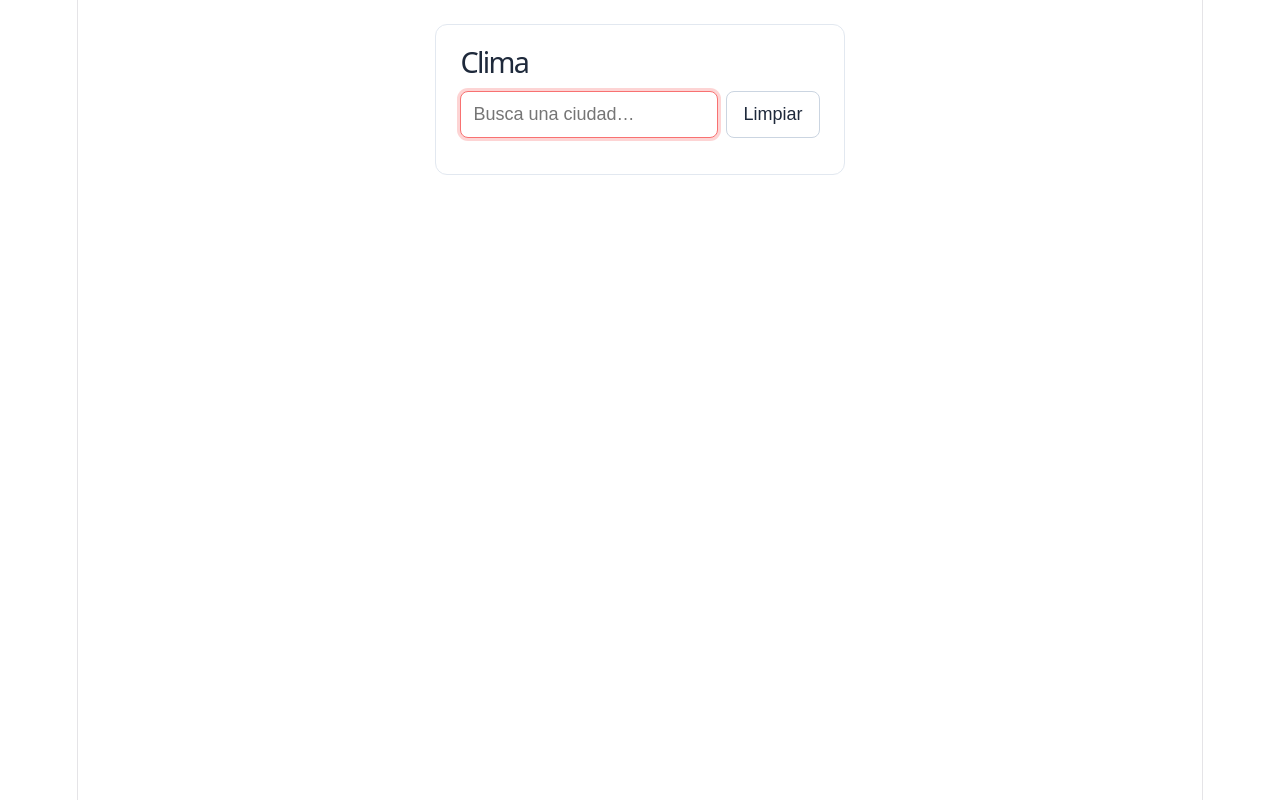
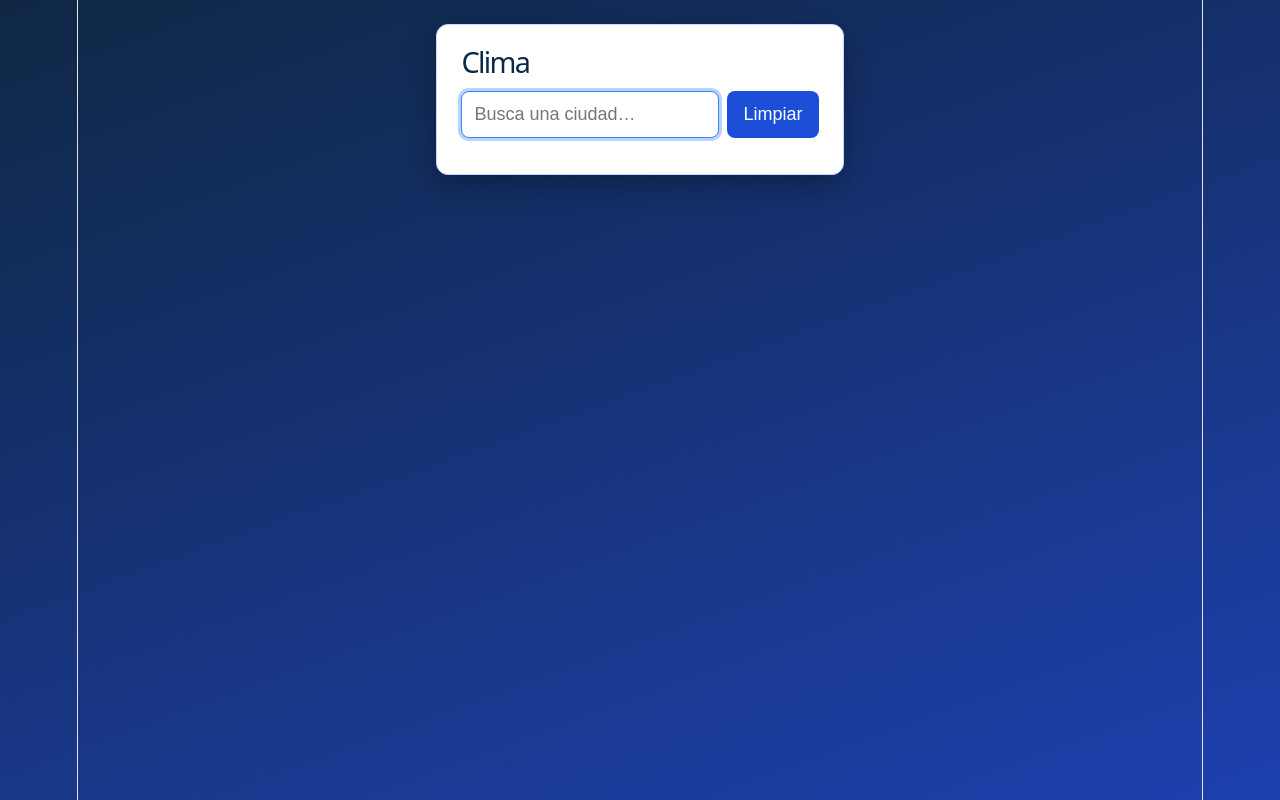
Before and after one commit to YulianOrtega1152485/clima-react, a React (Vite) app: page / in a window 1280 px wide. Built offline with nearby package versions, Linux system fonts and the light colour scheme.

Commit message:
Nueva versión css

```diff
--- a/src/App.css
+++ b/src/App.css
@@ -1,12 +1,32 @@
+:root {
+  --fondo: #0f2744;
+  --tarjeta: #ffffff;
+  --azul-oscuro: #0b2a4a;
+  --azul: #1d4ed8;
+  --azul-medio: #3b82f6;
+  --azul-claro: #dbeafe;
+  --azul-suave: #eff6ff;
+  --borde: #bfdbfe;
+  --texto: #0f2744;
+  --texto-suave: #475f7f;
+}
+
+body {
+  margin: 0;
+  min-height: 100vh;
+  background: linear-gradient(160deg, #0f2744 0%, #1e40af 100%);
+}
+
 .app {
   max-width: 720px;
   margin: 24px auto;
   padding: 24px;
   box-sizing: border-box;
-  background: #fff;
-  color: #1e293b;
-  border: 1px solid #e2e8f0;
+  background: var(--tarjeta);
+  color: var(--texto);
+  border: 1px solid var(--borde);
   border-radius: 12px;
+  box-shadow: 0 10px 30px rgba(0, 0, 0, 0.3);
   text-align: left;
   font-family: system-ui, "Segoe UI", Roboto, sans-serif;
 }
@@ -14,7 +34,7 @@
 .app h1 {
   margin: 0 0 16px;
   font-size: 1.6rem;
-  color: #1e293b;
+  color: var(--azul-oscuro);
 }
 
 /* Buscador */
@@ -28,30 +48,31 @@
   flex: 1;
   padding: 12px;
   font-size: 1rem;
-  border: 1px solid #cbd5e1;
+  border: 1px solid var(--borde);
   border-radius: 8px;
-  background: #fff;
-  color: #1e293b;
+  background: var(--azul-suave);
+  color: var(--texto);
 }
 
 .buscador input:focus {
   outline: none;
-  border-color: #f87171;
-  box-shadow: 0 0 0 3px rgba(248, 113, 113, 0.3);
+  border-color: var(--azul-medio);
+  box-shadow: 0 0 0 3px rgba(59, 130, 246, 0.35);
+  background: #fff;
 }
 
 .buscador button {
   padding: 0 16px;
   font-size: 1rem;
-  border: 1px solid #cbd5e1;
+  border: none;
   border-radius: 8px;
-  background: #fff;
-  color: #1e293b;
+  background: var(--azul);
+  color: #fff;
   cursor: pointer;
 }
 
 .buscador button:hover {
-  background: #f1f5f9;
+  background: #1e40af;
 }
 
 /* Lista de ciudades */
@@ -67,25 +88,26 @@
   border: none;
   border-radius: 6px;
   background: transparent;
-  color: #1e293b;
+  color: var(--texto);
   font-size: 1rem;
   text-align: left;
   cursor: pointer;
 }
 
 .ciudades button:hover {
-  background: #f1f5f9;
+  background: var(--azul-suave);
 }
 
 .ciudades .activa button {
-  background: #eef2f7;
+  background: var(--azul-claro);
+  color: var(--azul-oscuro);
   font-weight: 700;
 }
 
 /* Mensajes */
 .mensaje {
   margin: 8px 0 16px;
-  color: #64748b;
+  color: var(--texto-suave);
 }
 
 .mensaje.error {
@@ -95,14 +117,15 @@
 /* Pronóstico */
 .pronostico {
   padding: 20px;
-  border: 1px solid #e2e8f0;
+  border: 1px solid var(--borde);
   border-radius: 10px;
+  background: linear-gradient(180deg, var(--azul-suave) 0%, #fff 60%);
 }
 
 .pronostico h2 {
   margin: 0 0 8px;
   font-size: 1.3rem;
-  color: #1e293b;
+  color: var(--azul-oscuro);
 }
 
 .actual {
@@ -116,12 +139,15 @@
 .temperatura {
   font-size: 2.2rem;
   font-weight: 700;
+  color: var(--azul);
 }
 
 .resumen {
   margin: 0 0 16px;
   padding: 10px 12px;
-  background: #fefce8;
+  background: var(--azul-claro);
+  color: var(--azul-oscuro);
+  border-left: 4px solid var(--azul-medio);
   border-radius: 6px;
   font-size: 0.95rem;
 }
@@ -139,8 +165,10 @@
   align-items: center;
   gap: 4px;
   padding: 8px 4px;
-  border: 1px solid #e2e8f0;
+  border: 1px solid var(--borde);
   border-radius: 6px;
+  background: #fff;
+  color: var(--texto);
   font-size: 0.9rem;
 }
 
```
